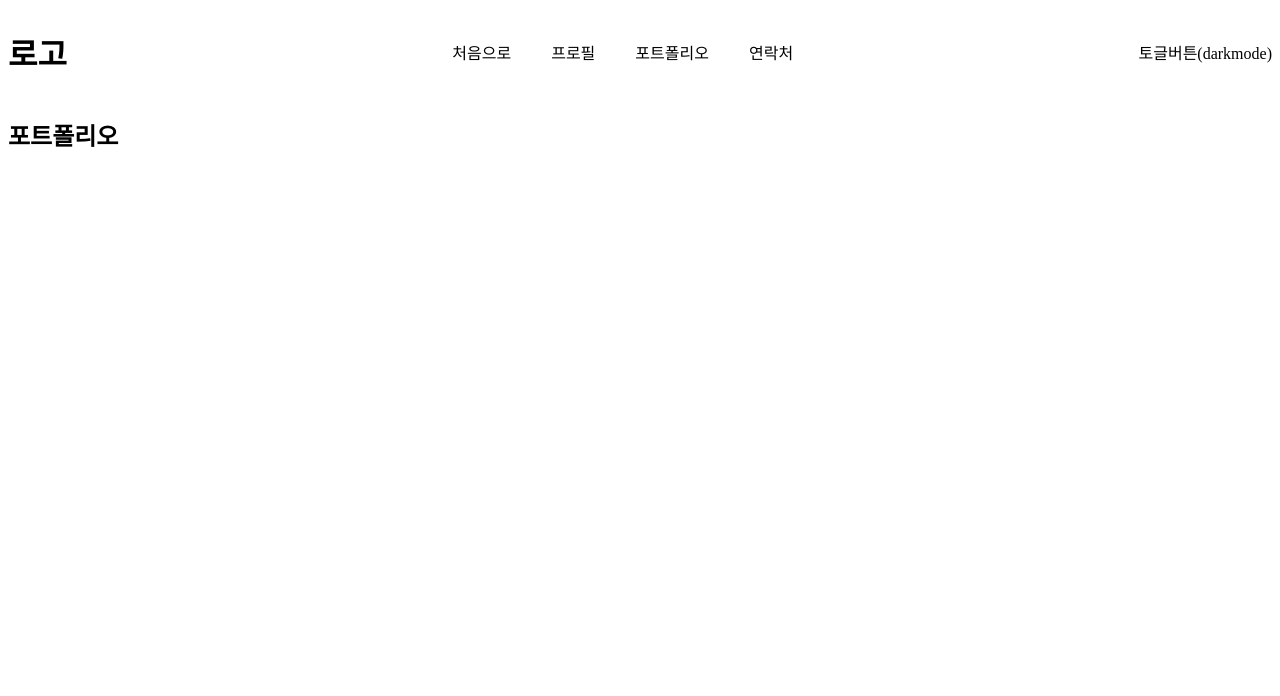
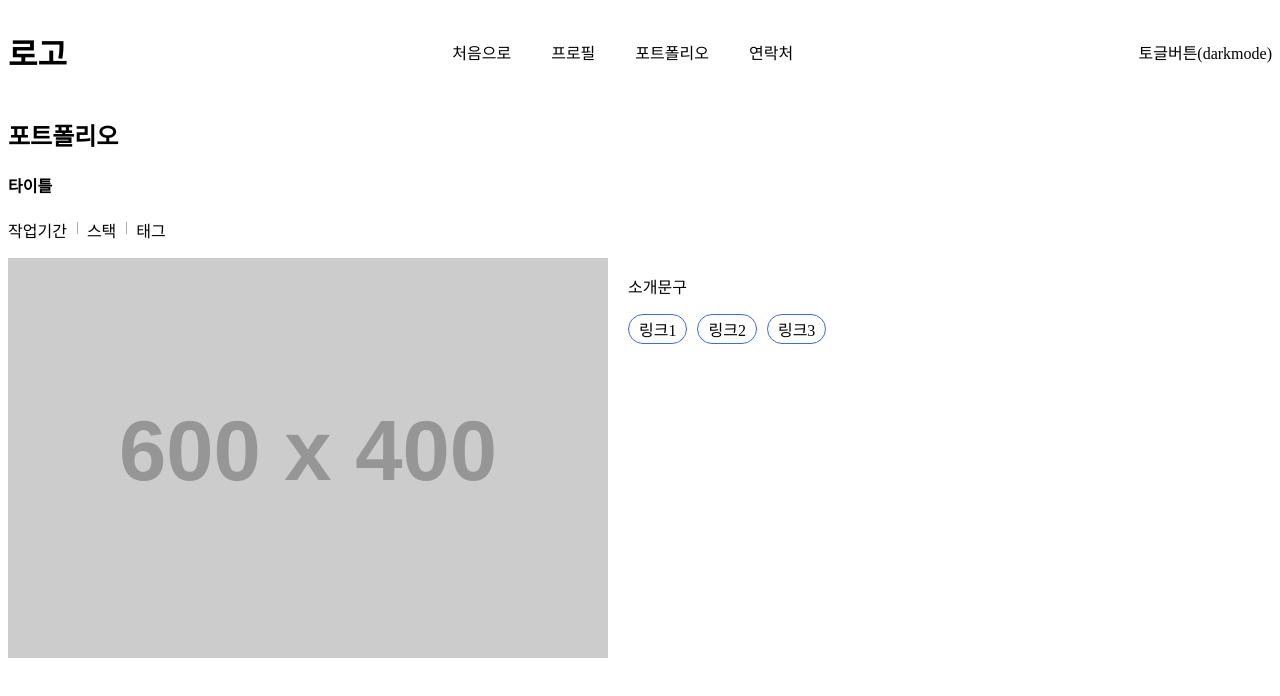
Before and after one commit to bundasse/portfolio-renewal, a Vue app: page /portfolio in a window 1280 px wide. Shown: the top 696 px of the page. Built offline with nearby package versions, Linux system fonts and the light colour scheme; a web font is replaced by a local one.

Commit message:
1210 포트폴리오 페이지 기본 레이아웃

```diff
--- a/src/views/PortfolioView.vue
+++ b/src/views/PortfolioView.vue
@@ -7,8 +7,66 @@ const count = ref(0)
 <template>
   <div class="wrapper">
     <h2 class="title">포트폴리오</h2>
+    <div class="portfolioContents">
+      <h4 class="portTitle">타이틀</h4>
+      <p class="portSubtext">
+        <span>작업기간</span>
+        <span>스택</span>
+        <span>태그</span>
+      </p>
+      <div class="descArea">
+        <img src="https://placehold.co/600x400" alt="image">
+        <div class="portDesc">
+          <p>소개문구</p>
+          <div class="portLink">
+            <a href="#">링크1</a>
+            <a href="#">링크2</a>
+            <a href="#">링크3</a>
+          </div>
+        </div>
+      </div>
+    </div>
   </div>
 </template>
 
 <style>
+.portSubtext{
+  display: flex;
+  gap:20px;
+}
+.portSubtext span{
+  display: inline-block;
+  position: relative;
+}
+.portSubtext span::after{
+  display: inline-block;
+  position: absolute;
+  width: 1px;
+  height: 0.8rem;
+  top: 0.2rem;
+  right: -11px;
+  background-color: #aaa;
+  content: '';
+}
+.portSubtext span:last-child::after{
+  display: none;
+}
+.descArea{
+  display: flex;
+  gap: 20px;
+}
+.portLink{
+  display: flex;
+  gap: 10px;
+}
+.portLink a{
+  display: inline-block;
+  padding:2px 10px;
+  border:1px solid royalblue;
+  border-radius: 1rem;
+}
+.portLink a:hover{
+  background-color: royalblue;
+  color: #fff;
+}
 </style>
```
